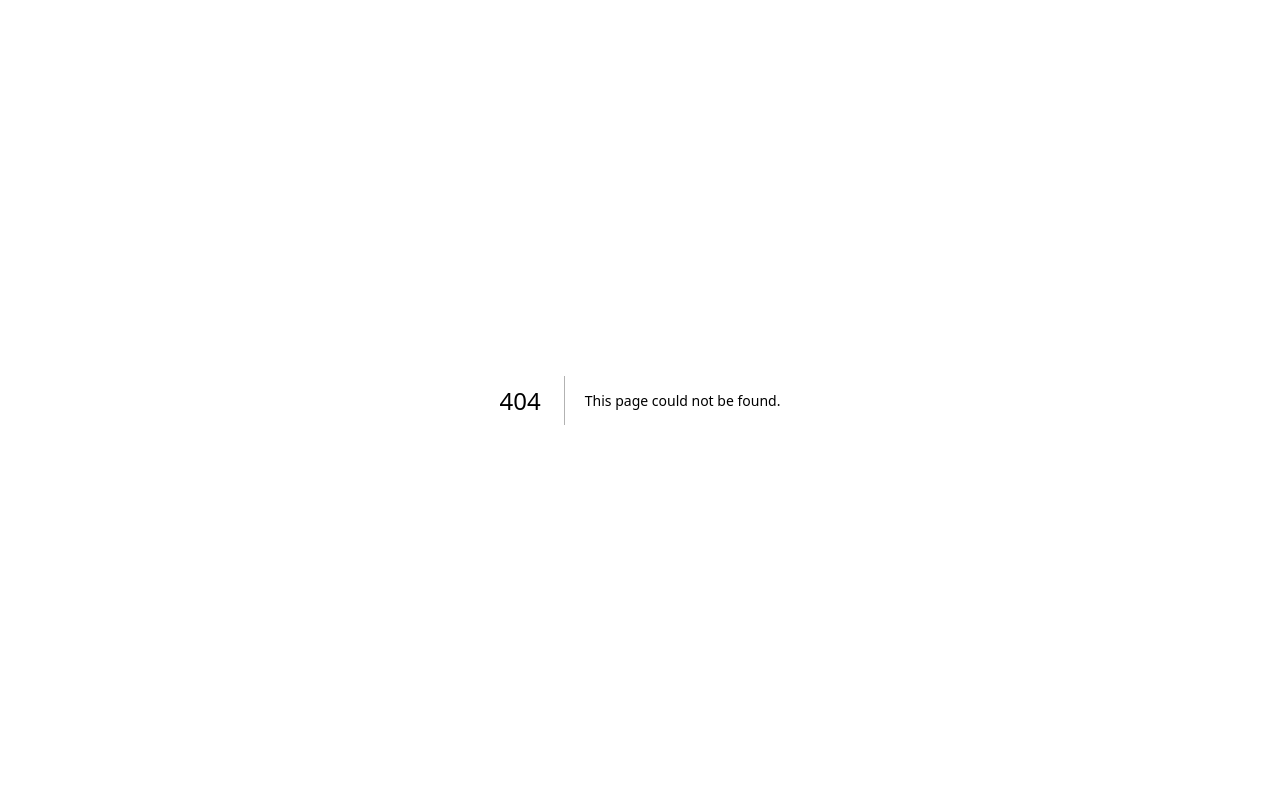
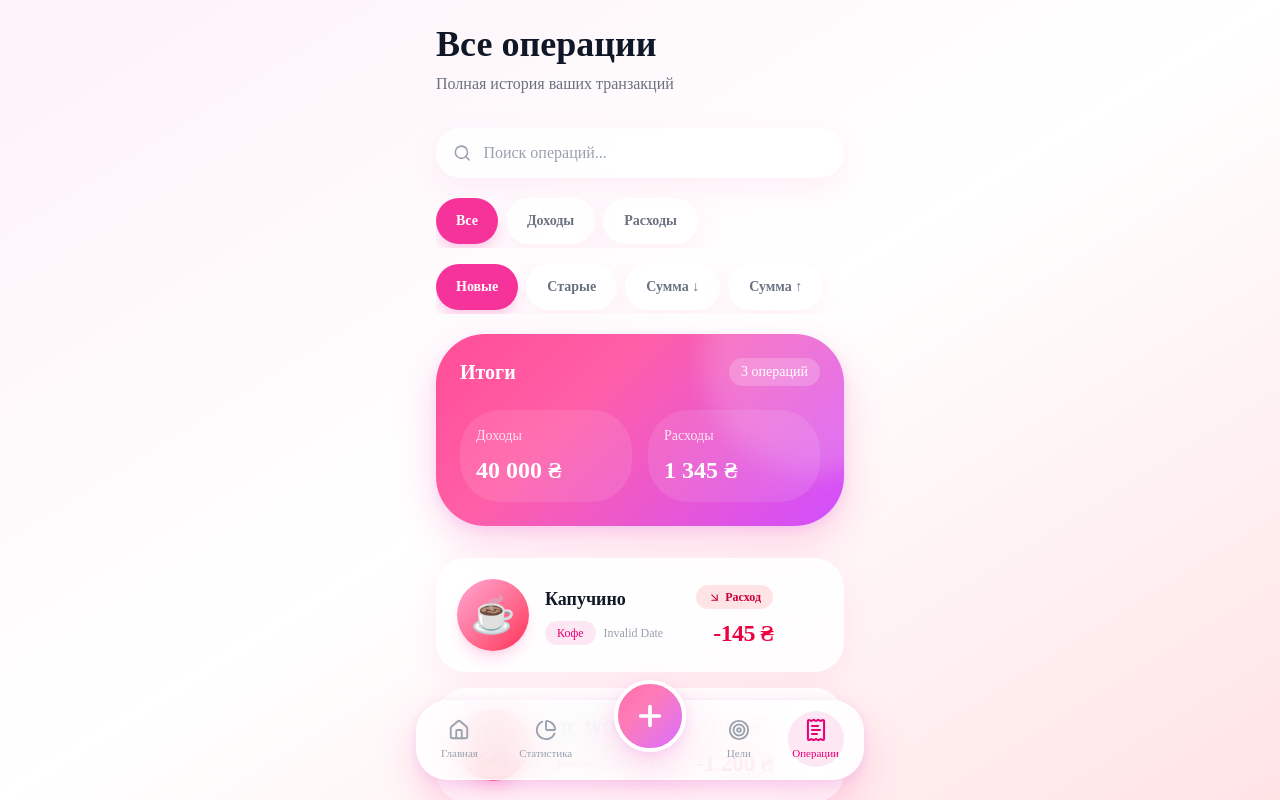
Before and after one commit to vv49chrgw7-source/cherry-cash, a Next.js app: page /transactions in a window 1280 px wide. Before the commit this address had no page. Shown: the top 800 px of the page. Built offline with nearby package versions, Linux system fonts and the light colour scheme.

Commit message:
Added transaction editing and improved modal

```diff
--- a/app/components/AddTransactionModal.tsx
+++ b/app/components/AddTransactionModal.tsx
@@ -31,6 +31,8 @@ const {
   setTransactions,
   updateTransaction,
 } = useTransactions();
+console.log("Context:", useTransactions());
+console.log("updateTransaction:", updateTransaction);
 
 const {
   editingTransaction,
@@ -52,6 +54,10 @@ const {
 
 const [description, setDescription] =
   useState("");
+
+const [date, setDate] = useState(
+  new Date().toISOString().split("T")[0]
+);
 
 useEffect(() => {
   setSelectedCategory(categories[0]);
@@ -87,12 +93,12 @@ function addTransaction() {
 updateTransaction({
   ...editingTransaction,
   title:
-        description.trim() ||
-        selectedCategory.name,
+    description.trim() || selectedCategory.name,
   category: selectedCategory.name,
   emoji: selectedCategory.emoji,
   amount: Number(amount),
   type,
+  date: new Date(date).toISOString(),
 });
 
     toast.success("🍒 Операция обновлена", {
@@ -112,7 +118,7 @@ function addTransaction() {
     emoji: selectedCategory.emoji,
     amount: Number(amount),
     type,
-    date: "Сегодня",
+date: new Date(date).toISOString(),
   };
 
   setTransactions((prev) => [
@@ -272,9 +278,12 @@ className="glass w-full max-w-md max-h-[90vh] overflow-y-auto overscroll-contain
     size={24}
   />
 
-            <span className="font-medium text-gray-500">
-              Сегодня
-            </span>
+  <input
+    type="date"
+    value={date}
+    onChange={(e) => setDate(e.target.value)}
+    className="w-full bg-transparent outline-none text-gray-600"
+  />
 </div>
 
           <motion.button
--- a/app/components/BottomNavigation.tsx
+++ b/app/components/BottomNavigation.tsx
@@ -7,7 +7,7 @@ import {
   ChartPie,
   Target,
   Plus,
-  User,
+  ReceiptText,
 } from "lucide-react";
 import { motion } from "framer-motion";
 
@@ -111,11 +111,11 @@ export default function BottomNavigation() {
             "Цели"
           )}
 
-          {navItem(
-            "/profile",
-            <User size={22} />,
-            "Профиль"
-          )}
+{navItem(
+  "/transactions",
+  <ReceiptText size={22} />,
+  "Операции"
+)}
         </div>
       </nav>
 
--- /dev/null
+++ b/app/components/DeleteTransactionModal.tsx
@@ -0,0 +1,74 @@
+"use client";
+
+import { motion, AnimatePresence } from "framer-motion";
+import { Trash2 } from "lucide-react";
+
+interface DeleteTransactionModalProps {
+  open: boolean;
+  onClose: () => void;
+  onConfirm: () => void;
+}
+
+export default function DeleteTransactionModal({
+  open,
+  onClose,
+  onConfirm,
+}: DeleteTransactionModalProps) {
+  return (
+    <AnimatePresence>
+      {open && (
+        <motion.div
+          initial={{ opacity: 0 }}
+          animate={{ opacity: 1 }}
+          exit={{ opacity: 0 }}
+          onClick={onClose}
+          className="fixed inset-0 z-[200] flex items-center justify-center bg-black/60 backdrop-blur-md p-5"
+        >
+          <motion.div
+            initial={{ scale: 0.9, y: 30 }}
+            animate={{ scale: 1, y: 0 }}
+            exit={{ scale: 0.9, y: 30 }}
+            transition={{
+              type: "spring",
+              stiffness: 250,
+              damping: 25,
+            }}
+            onClick={(e) => e.stopPropagation()}
+            className="glass w-full max-w-sm rounded-[32px] border border-white/40 p-7"
+          >
+            <div className="mx-auto mb-5 flex h-20 w-20 items-center justify-center rounded-full bg-red-100">
+              <Trash2
+                size={38}
+                className="text-red-500"
+              />
+            </div>
+
+            <h2 className="text-center text-2xl font-black">
+              Удалить операцию?
+            </h2>
+
+            <p className="mt-3 text-center text-gray-500">
+              Это действие нельзя отменить.
+            </p>
+
+            <div className="mt-8 flex gap-3">
+              <button
+                onClick={onClose}
+                className="glass flex-1 rounded-2xl border border-white/40 py-3 font-semibold"
+              >
+                Отмена
+              </button>
+
+              <button
+                onClick={onConfirm}
+                className="flex-1 rounded-2xl bg-red-500 py-3 font-semibold text-white transition hover:bg-red-600"
+              >
+                Удалить
+              </button>
+            </div>
+          </motion.div>
+        </motion.div>
+      )}
+    </AnimatePresence>
+  );
+}
--- a/app/components/TransactionCard.tsx
+++ b/app/components/TransactionCard.tsx
@@ -1,6 +1,9 @@
 "use client";
 
 import { motion } from "framer-motion";
+import { useState } from "react";
+import DeleteTransactionModal from "./DeleteTransactionModal";
+
 import {
   Trash2,
   ArrowDownRight,
@@ -9,6 +12,28 @@ import {
 
 import { Transaction } from "../types/transaction";
 import { useModal } from "../context/ModalContext";
+
+function formatDate(date: string) {
+  const transactionDate = new Date(date);
+  const today = new Date();
+
+  const isToday =
+    transactionDate.toDateString() === today.toDateString();
+
+  const yesterday = new Date();
+  yesterday.setDate(today.getDate() - 1);
+
+  const isYesterday =
+    transactionDate.toDateString() === yesterday.toDateString();
+
+  if (isToday) return "Сегодня";
+  if (isYesterday) return "Вчера";
+
+  return transactionDate.toLocaleDateString("ru-RU", {
+    day: "numeric",
+    month: "long",
+  });
+}
 
 interface TransactionCardProps {
   transaction: Transaction;
@@ -21,8 +46,11 @@ export default function TransactionCard({
 }: TransactionCardProps) {
   const income = transaction.type === "income";
   const { openEditTransaction } = useModal();
+  const [showDeleteModal, setShowDeleteModal] =
+  useState(false);
 
 return (
+  <>
     <motion.div
       layout
   onClick={() => openEditTransaction(transaction)}
@@ -37,8 +65,8 @@ export default function TransactionCard({
     },
   }}
 whileHover={{
-    y: -4,
-    scale: 1.01,
+  y: -6,
+  scale: 1.02,
 }}
   transition={{
     layout: {
@@ -54,7 +82,7 @@ export default function TransactionCard({
       <div className="relative z-10 flex items-center justify-between">
         <div className="flex items-center gap-4">
           <div
-            className={`flex h-16 w-16 items-center justify-center rounded-3xl text-3xl shadow-lg ${
+className={`flex h-[72px] w-[72px] items-center justify-center rounded-3xl text-4xl shadow-lg ${
   income
     ? "bg-gradient-to-br from-emerald-300 to-green-500 shadow-green-300/40"
     : "bg-gradient-to-br from-pink-300 to-rose-500 shadow-pink-300/40"
@@ -68,13 +96,16 @@ export default function TransactionCard({
               {transaction.title}
             </h3>
 
-            <p className="mt-1 text-sm text-gray-500">
+<div className="mt-2 flex items-center gap-2">
+  <span className="rounded-full bg-pink-100 px-3 py-1 text-xs font-medium text-pink-600">
     {transaction.category}
-            </p>
+  </span>
 
-            <p className="mt-1 text-xs text-gray-400">
-              {transaction.date}
-            </p>
+  <span className="text-xs text-gray-400">
+    {formatDate(transaction.date)}
+  </span>
+</div>
+
           </div>
         </div>
 
@@ -97,7 +128,7 @@ export default function TransactionCard({
             </div>
 
             <p
-              className={`text-2xl font-black tracking-tight ${
+className={`text-2xl font-black leading-none tracking-tight ${
   income
     ? "text-emerald-600"
     : "text-rose-600"
@@ -111,9 +142,9 @@ export default function TransactionCard({
 <button
 onClick={(e) => {
   e.stopPropagation();
-    onDelete(transaction.id);
+  setShowDeleteModal(true);
 }}
-              className="rounded-2xl p-2 text-gray-400 transition-all duration-200 hover:scale-110 hover:bg-red-50 hover:text-red-500 active:scale-95"
+className="rounded-2xl p-2 text-gray-400 opacity-0 transition-all duration-300 group-hover:opacity-100 hover:scale-110 hover:bg-red-50 hover:text-red-500 active:scale-95"
             title="Удалить"
           >
             <Trash2 size={18} />
@@ -121,5 +152,15 @@ export default function TransactionCard({
         </div>
       </div>
     </motion.div>
+
+    <DeleteTransactionModal
+      open={showDeleteModal}
+      onClose={() => setShowDeleteModal(false)}
+      onConfirm={() => {
+        onDelete(transaction.id);
+        setShowDeleteModal(false);
+      }}
+    />
+  </>
 );
 }
--- /dev/null
+++ b/app/transactions/page.tsx
@@ -0,0 +1,236 @@
+"use client";
+
+import { useState, useMemo } from "react";
+import { Search } from "lucide-react";
+import { AnimatePresence } from "framer-motion";
+
+import TransactionCard from "../components/TransactionCard";
+import BottomNavigation from "../components/BottomNavigation";
+
+import { useTransactions } from "../context/TransactionsContext";
+
+export default function TransactionsPage() {
+  const { transactions, setTransactions } = useTransactions();
+
+  const [search, setSearch] = useState("");
+    const [typeFilter, setTypeFilter] = useState<
+  "all" | "income" | "expense"
+>("all");
+
+const [sortBy, setSortBy] = useState<
+  "newest" | "oldest" | "amountAsc" | "amountDesc"
+>("newest");
+
+  function deleteTransaction(id: number) {
+    setTransactions((prev) =>
+      prev.filter((t) => t.id !== id)
+    );
+  }
+
+const filteredTransactions = useMemo(() => {
+  let list = transactions.filter((transaction) =>
+    transaction.title
+      .toLowerCase()
+      .includes(search.toLowerCase())
+  );
+
+  if (typeFilter !== "all") {
+    list = list.filter(
+      (transaction) => transaction.type === typeFilter
+    );
+  }
+
+  switch (sortBy) {
+    case "oldest":
+      list = [...list].sort(
+        (a, b) =>
+          new Date(a.date).getTime() -
+          new Date(b.date).getTime()
+      );
+      break;
+
+    case "amountAsc":
+      list = [...list].sort(
+        (a, b) => a.amount - b.amount
+      );
+      break;
+
+    case "amountDesc":
+      list = [...list].sort(
+        (a, b) => b.amount - a.amount
+      );
+      break;
+
+    default:
+      list = [...list].sort(
+        (a, b) =>
+          new Date(b.date).getTime() -
+          new Date(a.date).getTime()
+      );
+  }
+
+  return list;
+}, [transactions, search, typeFilter, sortBy]);
+
+const totalIncome = filteredTransactions
+  .filter((t) => t.type === "income")
+  .reduce((sum, t) => sum + t.amount, 0);
+
+const totalExpense = filteredTransactions
+  .filter((t) => t.type === "expense")
+  .reduce((sum, t) => sum + t.amount, 0);
+
+  return (
+    <main className="page-padding min-h-screen pb-40">
+      <h1 className="text-4xl font-black">
+        Все операции
+      </h1>
+
+      <p className="mt-2 text-gray-500">
+        Полная история ваших транзакций
+      </p>
+
+      <div className="glass mt-8 flex items-center gap-3 rounded-2xl px-4 py-3">
+        <Search
+          size={20}
+          className="text-gray-400"
+        />
+
+        <input
+          type="text"
+          placeholder="Поиск операций..."
+          value={search}
+          onChange={(e) =>
+            setSearch(e.target.value)
+          }
+          className="w-full bg-transparent outline-none placeholder:text-gray-400"
+        />
+      </div>
+<div className="mt-5 space-y-4">
+
+  <div className="flex gap-2 overflow-x-auto pb-1">
+
+    {[
+      { value: "all", label: "Все" },
+      { value: "income", label: "Доходы" },
+      { value: "expense", label: "Расходы" },
+    ].map((item) => (
+      <button
+        key={item.value}
+        onClick={() =>
+          setTypeFilter(
+            item.value as
+              | "all"
+              | "income"
+              | "expense"
+          )
+        }
+        className={`rounded-2xl px-5 py-3 text-sm font-semibold transition-all duration-300 ${
+          typeFilter === item.value
+            ? "bg-pink-500 text-white shadow-lg shadow-pink-200"
+            : "glass text-gray-500 hover:bg-pink-50"
+        }`}
+      >
+        {item.label}
+      </button>
+    ))}
+
+  </div>
+
+  <div className="flex gap-2 overflow-x-auto pb-1">
+
+    {[
+      {
+        value: "newest",
+        label: "Новые",
+      },
+      {
+        value: "oldest",
+        label: "Старые",
+      },
+      {
+        value: "amountDesc",
+        label: "Сумма ↓",
+      },
+      {
+        value: "amountAsc",
+        label: "Сумма ↑",
+      },
+    ].map((item) => (
+      <button
+        key={item.value}
+        onClick={() =>
+          setSortBy(
+            item.value as
+              | "newest"
+              | "oldest"
+              | "amountAsc"
+              | "amountDesc"
+          )
+        }
+        className={`whitespace-nowrap rounded-2xl px-5 py-3 text-sm font-semibold transition-all duration-300 ${
+          sortBy === item.value
+            ? "bg-pink-500 text-white shadow-lg shadow-pink-200"
+            : "glass text-gray-500 hover:bg-pink-50"
+        }`}
+      >
+        {item.label}
+      </button>
+    ))}
+
+  </div>
+
+</div>
+<div className="gradient-card mt-5 rounded-3xl p-6 text-white shadow-pink">
+
+  <div className="flex items-center justify-between">
+    <h2 className="text-xl font-bold">
+      Итоги
+    </h2>
+
+    <span className="rounded-full bg-white/20 px-3 py-1 text-sm">
+      {filteredTransactions.length} операций
+    </span>
+  </div>
+
+  <div className="mt-6 grid grid-cols-2 gap-4">
+
+    <div className="rounded-2xl bg-white/10 p-4 backdrop-blur">
+      <p className="text-sm text-pink-100">
+        Доходы
+      </p>
+
+      <h3 className="mt-2 text-2xl font-black">
+        {totalIncome.toLocaleString("ru-RU")} ₴
+      </h3>
+    </div>
+
+    <div className="rounded-2xl bg-white/10 p-4 backdrop-blur">
+      <p className="text-sm text-pink-100">
+        Расходы
+      </p>
+
+      <h3 className="mt-2 text-2xl font-black">
+        {totalExpense.toLocaleString("ru-RU")} ₴
+      </h3>
+    </div>
+
+  </div>
+
+</div>
+      <div className="mt-8 space-y-4">
+        <AnimatePresence mode="popLayout">
+          {filteredTransactions.map((transaction) => (
+            <TransactionCard
+              key={transaction.id}
+              transaction={transaction}
+              onDelete={deleteTransaction}
+            />
+          ))}
+        </AnimatePresence>
+      </div>
+
+      <BottomNavigation />
+    </main>
+  );
+}
--- a/app/types/transaction.ts
+++ b/app/types/transaction.ts
@@ -13,5 +13,5 @@ export interface Transaction {
 
   type: TransactionType;
 
-  date: string;
+  date: string; // ISO-строка, например: 2026-07-22T14:30:00.000Z
 }
```
Also changed, not shown: app/types/budget.ts (added, +7 -0 lines). Lines whose indentation alone changed are shown as unchanged.
